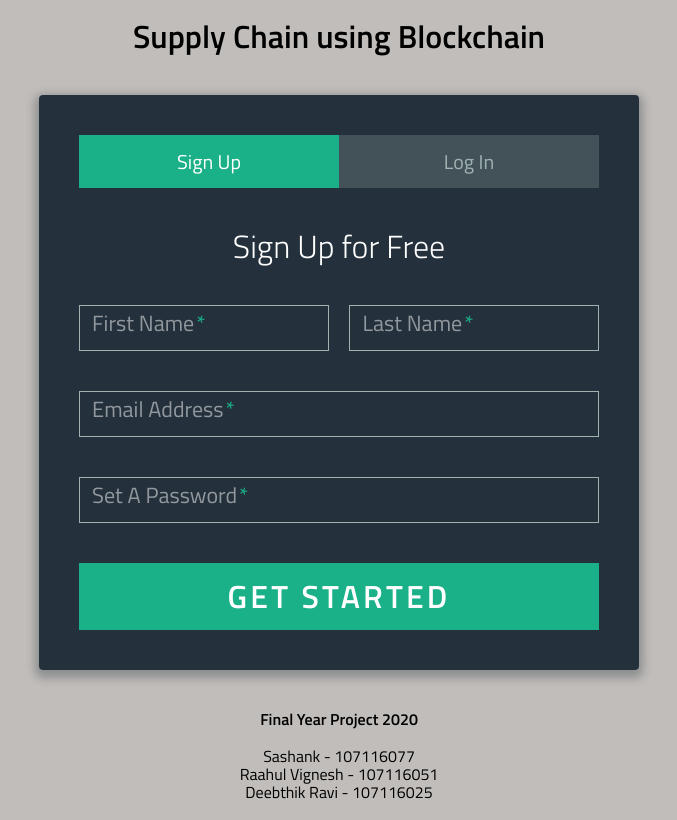
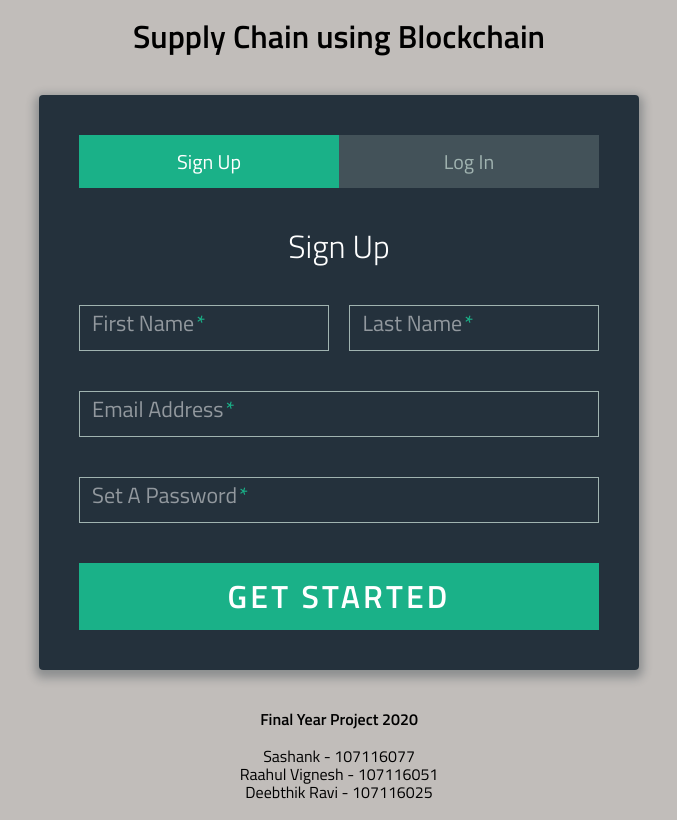
Before and after one commit to deebthik/fyp-frontend, a plain HTML site: page index.html in a window 1280 px wide. Shown: the whole page, without its empty margins (301-978 px from the left). Drawn offline with nearby package versions, Linux system fonts and the light colour scheme.

Commit message:
changed title

```diff
--- a/index.html
+++ b/index.html
@@ -2,7 +2,7 @@
 <html lang="en" >
 <head>
   <meta charset="UTF-8">
-  <title>CodePen - Sign-Up/Login Form</title>
+  <title>FYP UI</title>
   <link href='https://fonts.googleapis.com/css?family=Titillium+Web:400,300,600' rel='stylesheet' type='text/css'><link rel="stylesheet" href="https://cdnjs.cloudflare.com/ajax/libs/normalize/5.0.0/normalize.min.css">
 <link rel="stylesheet" href="./style.css">
 
@@ -21,7 +21,7 @@
 
       <div class="tab-content">
         <div id="signup">
-          <h1>Sign Up for Free</h1>
+          <h1>Sign Up</h1>
 
           <form action="/" method="post">
 
```
